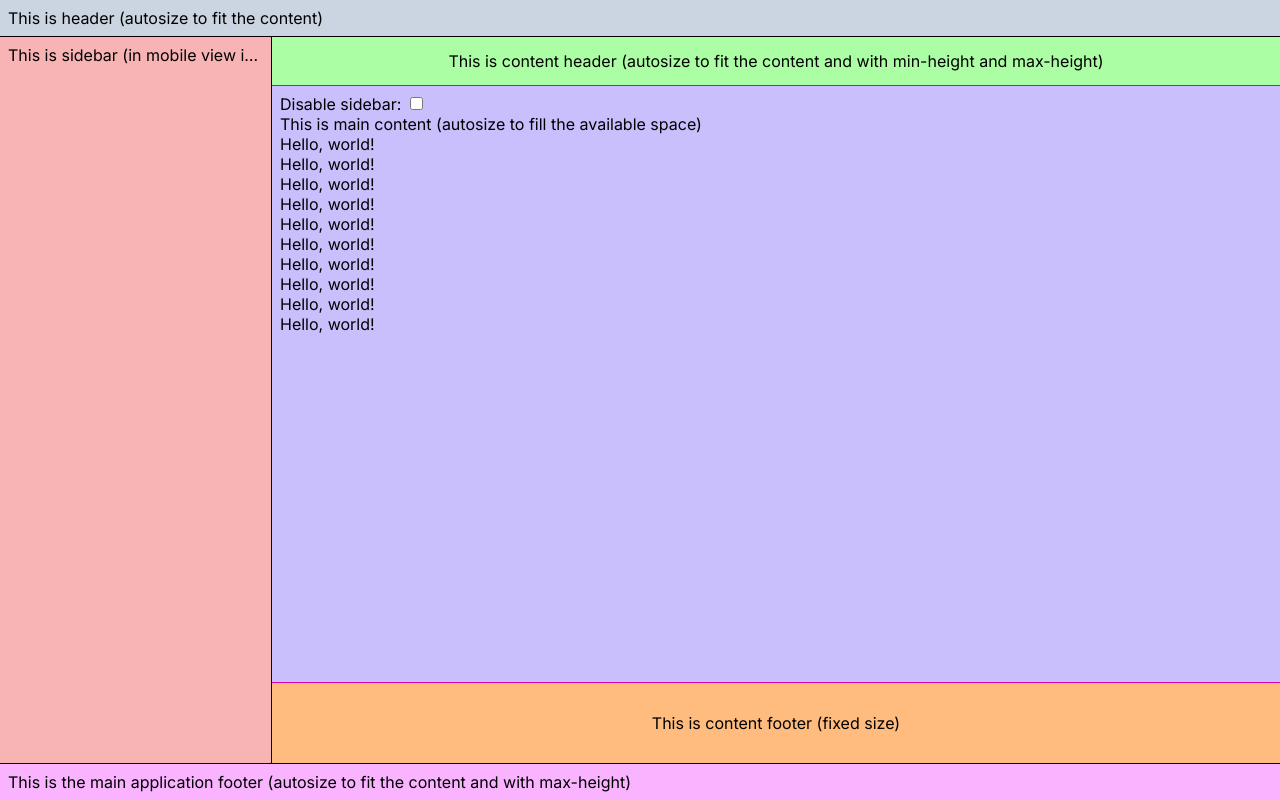
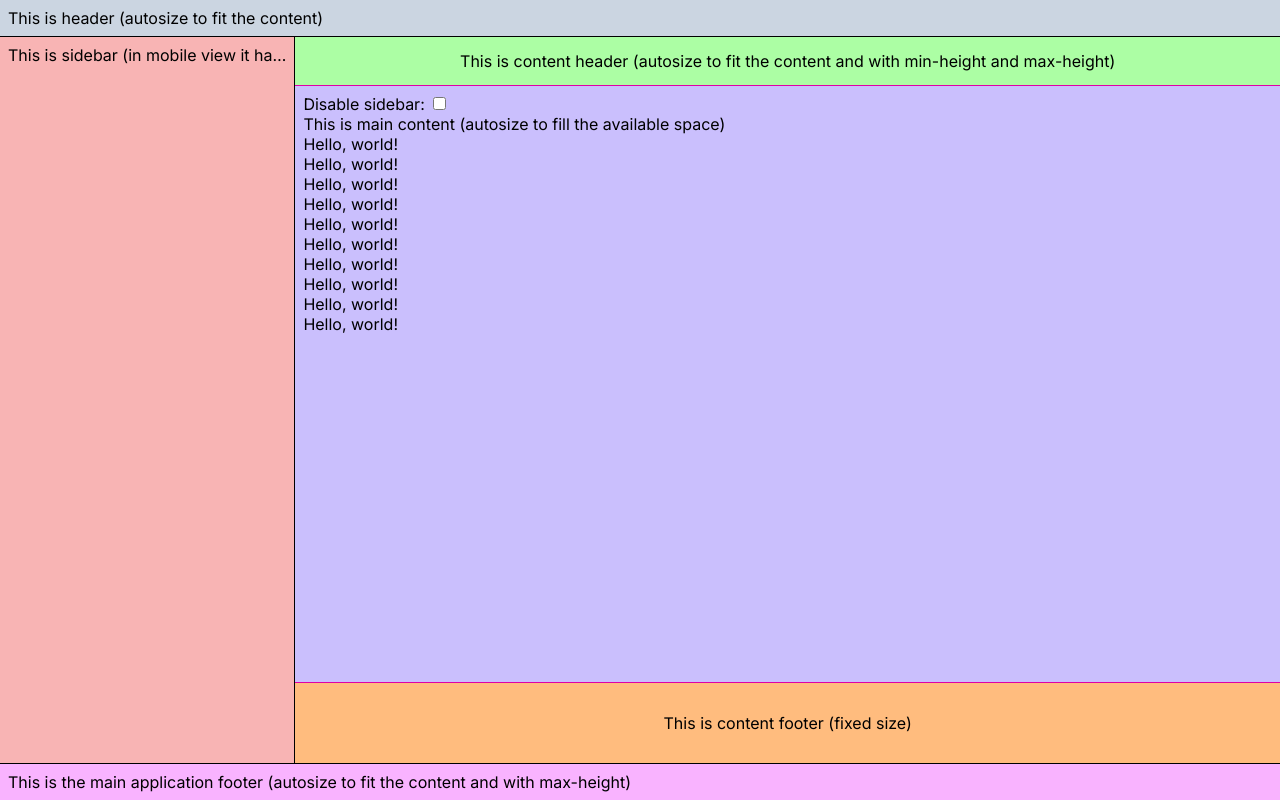
Before and after one commit to padcom/app-layout-example, a Vue app: page / in a window 1280 px wide. Built offline with nearby package versions, Linux system fonts and the light colour scheme.

Commit message:
Added scaling of sidebar if there is enough room for it

```diff
--- a/src/App.vue
+++ b/src/App.vue
@@ -70,7 +70,7 @@ html, body {
   height: 100%;
 
   display: grid;
-  grid-template-columns: 17rem 1fr;
+  grid-template-columns: minmax(17rem, 0.3fr) 1fr;
   grid-template-rows: auto 1fr auto;
   grid-template-areas:
     'header header'
```
